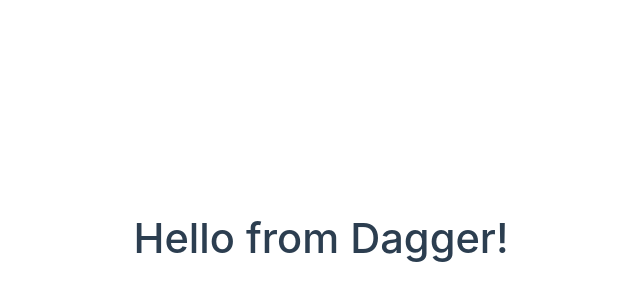
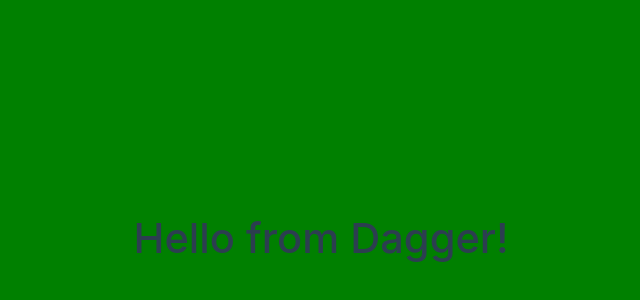
Before and after one commit to kpenfound/hello-dagger-quickstart, a Vue app: page / in a window 1280 px wide. Shown: the part 152-452 px from the top of the page, without its empty margins (279-919 px from the left). Built offline with nearby package versions, Linux system fonts and the light colour scheme.

Commit message:
change_the_page_color_1746738885

```diff
--- a/dagger.json
+++ b/dagger.json
@@ -8,7 +8,7 @@
     {
       "name": "github-issue",
       "source": "github.com/kpenfound/dag/github-issue",
-      "pin": "aacbdcb471c468cf15ecedf1004583b5334fd08c"
+      "pin": "c3ece6694c90bd99ae82051a34d22321904fd889"
     },
     {
       "name": "workspace",
--- a/src/assets/base.css
+++ b/src/assets/base.css
@@ -23,7 +23,7 @@
 
 /* semantic color variables for this project */
 :root {
-  --color-background: var(--vt-c-white);
+  --color-background: green;
   --color-background-soft: var(--vt-c-white-soft);
   --color-background-mute: var(--vt-c-white-mute);
 
@@ -38,7 +38,7 @@
 
 @media (prefers-color-scheme: dark) {
   :root {
-    --color-background: var(--vt-c-black);
+    --color-background: green;
     --color-background-soft: var(--vt-c-black-soft);
     --color-background-mute: var(--vt-c-black-mute);
 
```
